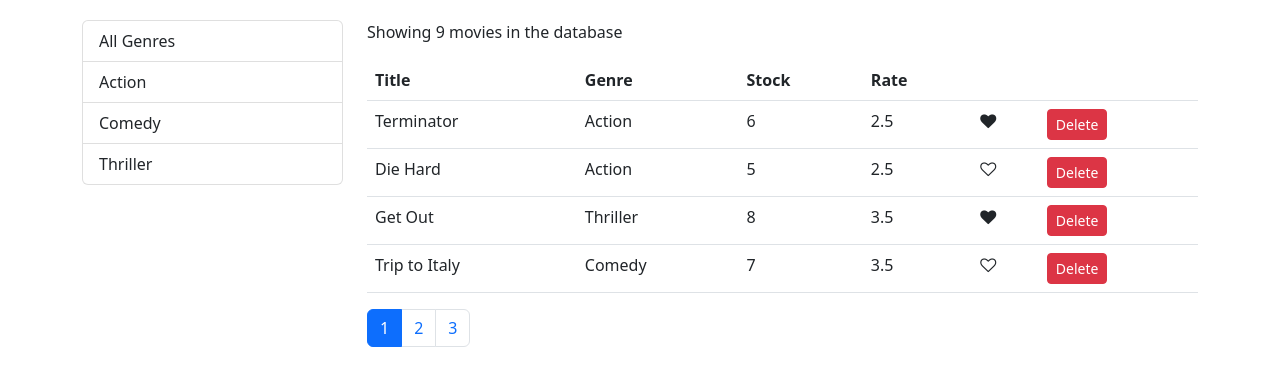
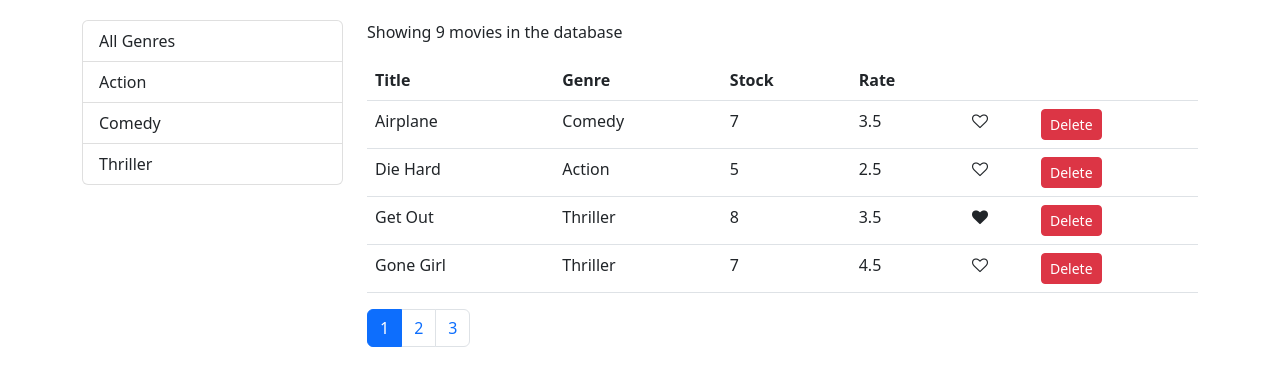
Before and after one commit to stefangeorgievw/vidly, a React (Create React App) app: page / in a window 1280 px wide. Shown: the top 386 px of the page. Built offline with nearby package versions, Linux system fonts and the light colour scheme.

Commit message:
Added new tableHeader component

```diff
--- /dev/null
+++ b/src/components/common/tableHeader.jsx
@@ -0,0 +1,33 @@
+import React, { Component } from "react";
+
+class TableHeader extends Component {
+  raiseSort = (path) => {
+    const sortColumn = { ...this.props.sortColumn };
+    if (sortColumn.path === path) {
+      sortColumn.order = sortColumn.order === "asc" ? "desc" : "asc";
+    } else {
+      sortColumn.path = path;
+      sortColumn.order = "asc";
+    }
+
+    this.props.onSort(sortColumn);
+  };
+  render() {
+    return (
+      <thead>
+        <tr>
+          {this.props.columns.map((column) => (
+            <th
+              key={column.path || column.key}
+              onClick={() => this.raiseSort(column.path)}
+            >
+              {column.label}
+            </th>
+          ))}
+        </tr>
+      </thead>
+    );
+  }
+}
+
+export default TableHeader;
--- a/src/components/movies.jsx
+++ b/src/components/movies.jsx
@@ -5,6 +5,7 @@ import Pagination from "./common/pagination";
 import { paginate } from "../utils/paginate";
 import ListGroup from "./common/listGroup";
 import { getGenres } from "../services/fakeGenreService";
+import _ from "lodash";
 
 class Movies extends Component {
   state = {
@@ -12,10 +13,11 @@ class Movies extends Component {
     genres: [],
     pageSize: 4,
     currentPage: 1,
+    sortColumn: { path: "title", order: "asc" },
   };
 
   componentDidMount() {
-    const genres = [{ name: "All Genres" }, ...getGenres()];
+    const genres = [{ _id: "", name: "All Genres" }, ...getGenres()];
 
     this.setState({ movies: getMovies(), genres });
   }
@@ -40,6 +42,10 @@ class Movies extends Component {
     this.setState({ selectedGenre: genre, currentPage: 1 });
   };
 
+  handleSort = (sortColumn) => {
+    this.setState({ sortColumn });
+  };
+
   render() {
     const { length: moviesCount } = this.state.movies;
     const {
@@ -47,6 +53,7 @@ class Movies extends Component {
       currentPage,
       selectedGenre,
       movies: allMovies,
+      sortColumn,
     } = this.state;
 
     if (moviesCount === 0) return <p>No Movies in the database</p>;
@@ -56,7 +63,9 @@ class Movies extends Component {
         ? allMovies.filter((m) => m.genre._id === selectedGenre._id)
         : allMovies;
 
-    const movies = paginate(filtered, currentPage, pageSize);
+    const sorted = _.orderBy(filtered, [sortColumn.path], [sortColumn.order]);
+
+    const movies = paginate(sorted, currentPage, pageSize);
 
     return (
       <div className="row">
@@ -71,8 +80,10 @@ class Movies extends Component {
           <p>Showing {filtered.length} movies in the database</p>
           <MoviesTable
             movies={movies}
+            sortColumn={sortColumn}
             onLike={this.handleLike}
             onDelete={this.handleDelete}
+            onSort={this.handleSort}
           />
           <Pagination
             itemsCount={filtered.length}
--- a/src/components/moviesTable.jsx
+++ b/src/components/moviesTable.jsx
@@ -1,21 +1,27 @@
-import React from "react";
+import React, { Component } from "react";
 import Like from "./common/like";
+import TableHeader from "./common/tableHeader";
 
-const MoviesTable = (props) => {
-  const { movies, onDelete, onLike } = props;
+class MoviesTable extends Component {
+  columns = [
+    { path: "title", label: "Title" },
+    { path: "genre.name", label: "Genre" },
+    { path: "numberInStock", label: "Stock" },
+    { path: "dailyRentalRate", label: "Rate" },
+    { key: "like" },
+    { key: "delete" },
+  ];
+
+  render() {
+    const { movies, sortColumn, onDelete, onLike, onSort } = this.props;
 
     return (
       <table className="table">
-      <thead>
-        <tr>
-          <th>Title</th>
-          <th>Genre</th>
-          <th>Stock</th>
-          <th>Rate</th>
-          <th></th>
-          <th></th>
-        </tr>
-      </thead>
+        <TableHeader
+          columns={this.columns}
+          sortColumn={sortColumn}
+          onSort={onSort}
+        />
         <tbody>
           {movies.map((movie) => (
             <tr key={movie._id}>
@@ -39,6 +45,7 @@ const MoviesTable = (props) => {
         </tbody>
       </table>
     );
-};
+  }
+}
 
 export default MoviesTable;
```
Lines whose indentation alone changed are shown as unchanged.
